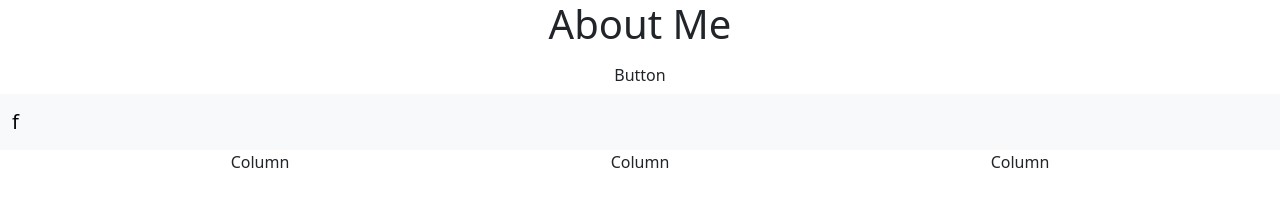
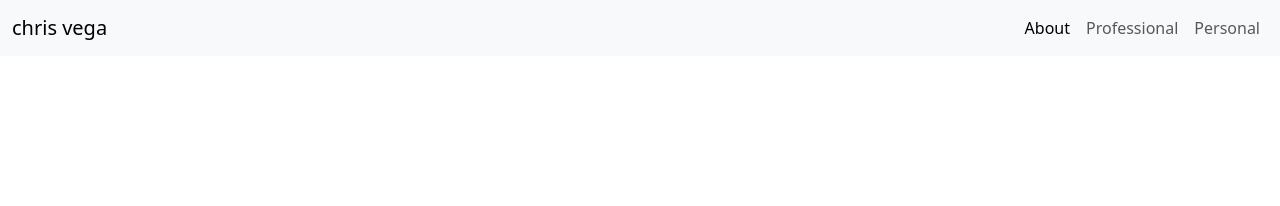
Before and after one commit to chris2vega/About-Me, a plain HTML site: page index.html in a window 1280 px wide. Drawn offline with nearby package versions, Linux system fonts and the light colour scheme.

Commit message:
Update index.html
designing the website

```diff
--- a/index.html
+++ b/index.html
@@ -18,21 +18,24 @@
       integrity="sha384-ndDqU0Gzau9qJ1lfW4pNLlhNTkCfHzAVBReH9diLvGRem5+R9g2FzA8ZGN954O5Q"
       crossorigin="anonymous"
     ></script>
-    <head>
-      <h1>About Me</h1>
-      <button type="button" class="btn">Button</button>
-      <nav class="navbar sticky-top bg-body-tertiary">
-        <div class="container-fluid">
-          <a class="navbar-brand" href="#">f</a>
-        </div>
-      </nav>
-    </head>
-    <div class="container text-center">
-      <div class="row">
-        <div class="col">Column</div>
-        <div class="col">Column</div>
-        <div class="col">Column</div>
+    <header>
+      <nav class="navbar navbar-expand-lg bg-body-tertiary">
+  <div class="container-fluid">
+    <a class="navbar-brand" href="#">chris vega</a>
+    <button class="navbar-toggler" type="button" data-bs-toggle="collapse" data-bs-target="#navbarNavAltMarkup" aria-controls="navbarNavAltMarkup" aria-expanded="false" aria-label="Toggle navigation">
+      <span class="navbar-toggler-icon"></span>
+    </button>
+    <div class="collapse navbar-collapse" id="navbarNavAltMarkup">
+      <div class="navbar-nav ms-auto mb-2 mb-lg-0">
+        <a class="nav-link active" aria-current="page" href="#">About</a>
+        <a class="nav-link" href="#">Professional</a>
+        <a class="nav-link" href="#">Personal</a>
       </div>
     </div>
+  </div>
+</nav>
+</header>
+
+
   </body>
 </html>
```
